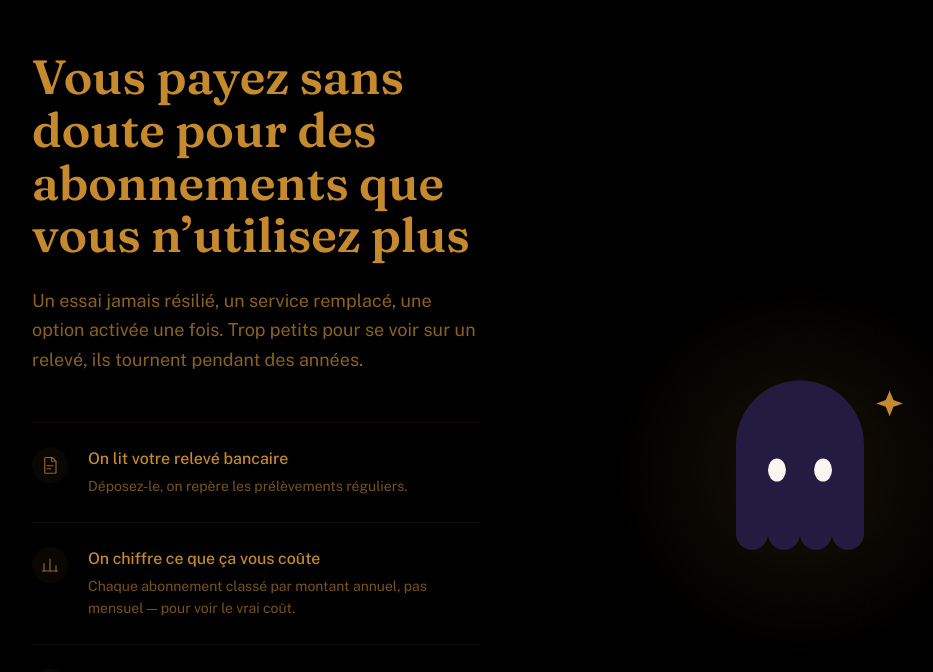
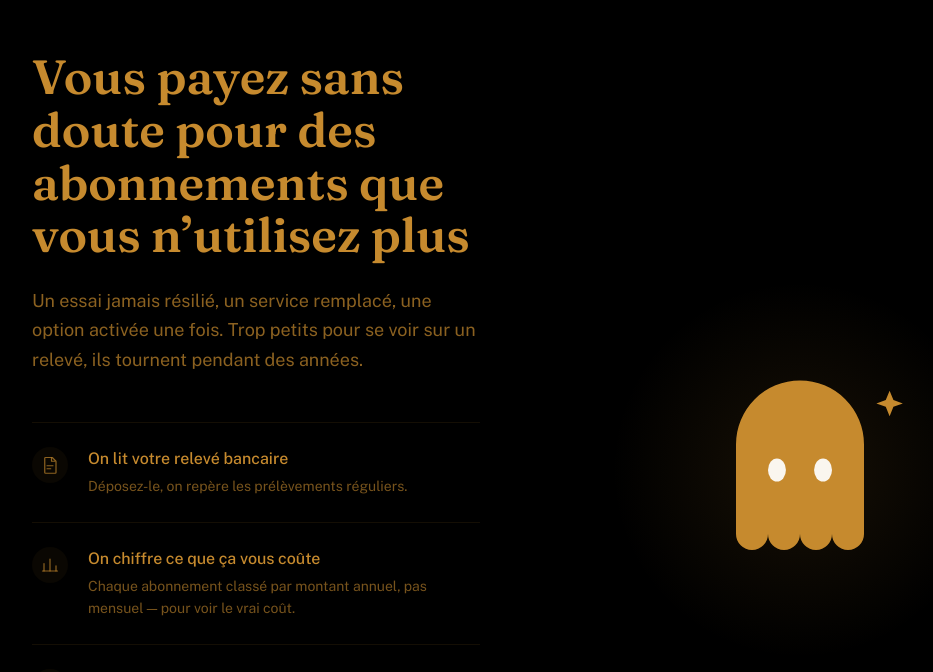
Before and after one commit to tvrn-21/Fantomes-, a Next.js app in the folder fantomes/: page / in a window 1280 px wide. Shown: the part 117-789 px from the top of the page, without its empty margins (112-1045 px from the left). Built offline with nearby package versions, Linux system fonts and the light colour scheme.

Commit message:
Update page.tsx

```diff
--- a/fantomes/app/page.tsx
+++ b/fantomes/app/page.tsx
@@ -94,7 +94,7 @@ export default function Home({
                  A18.75,18.75 0 0 1 112.5,225
                  A18.75,18.75 0 0 1 75,225
                  Z"
-              fill="#241B40"
+              fill="#C68A2E"
             />
             <ellipse cx="123" cy="150" rx="10.5" ry="13.5" fill="#FAF6EF" />
             <ellipse cx="177" cy="150" rx="10.5" ry="13.5" fill="#FAF6EF" />
```
